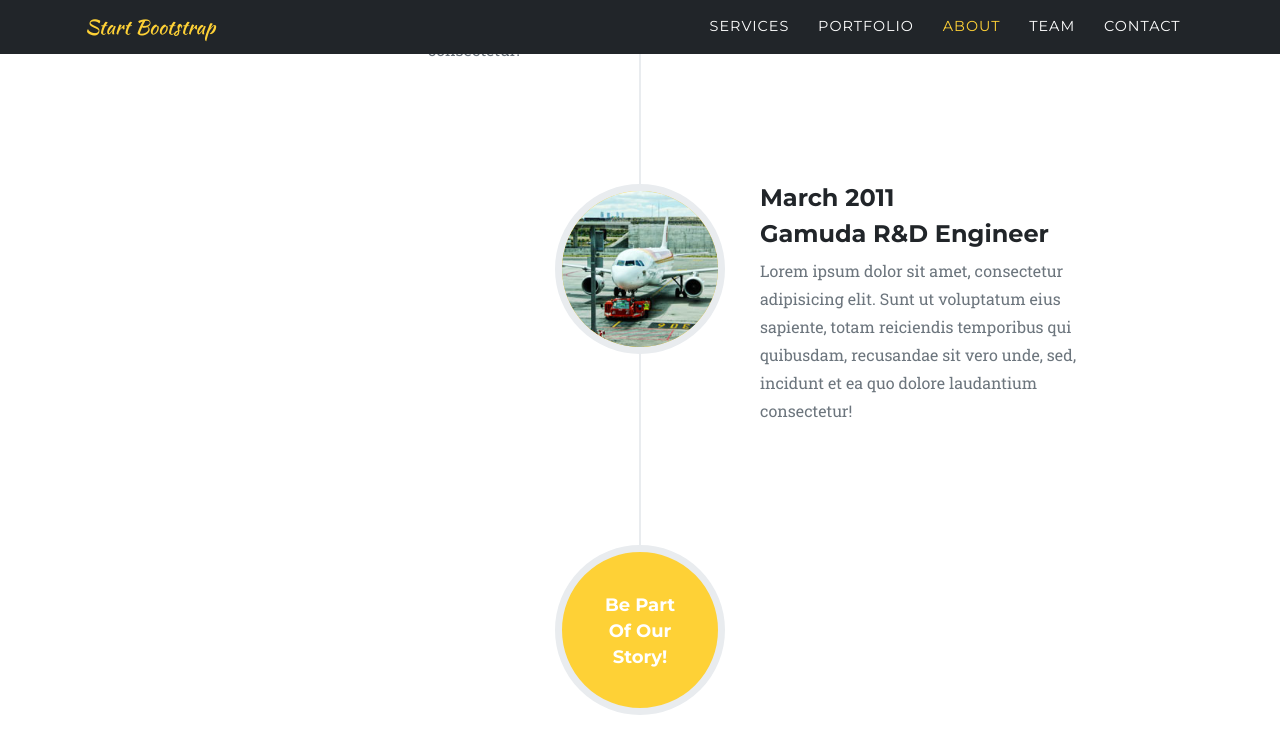
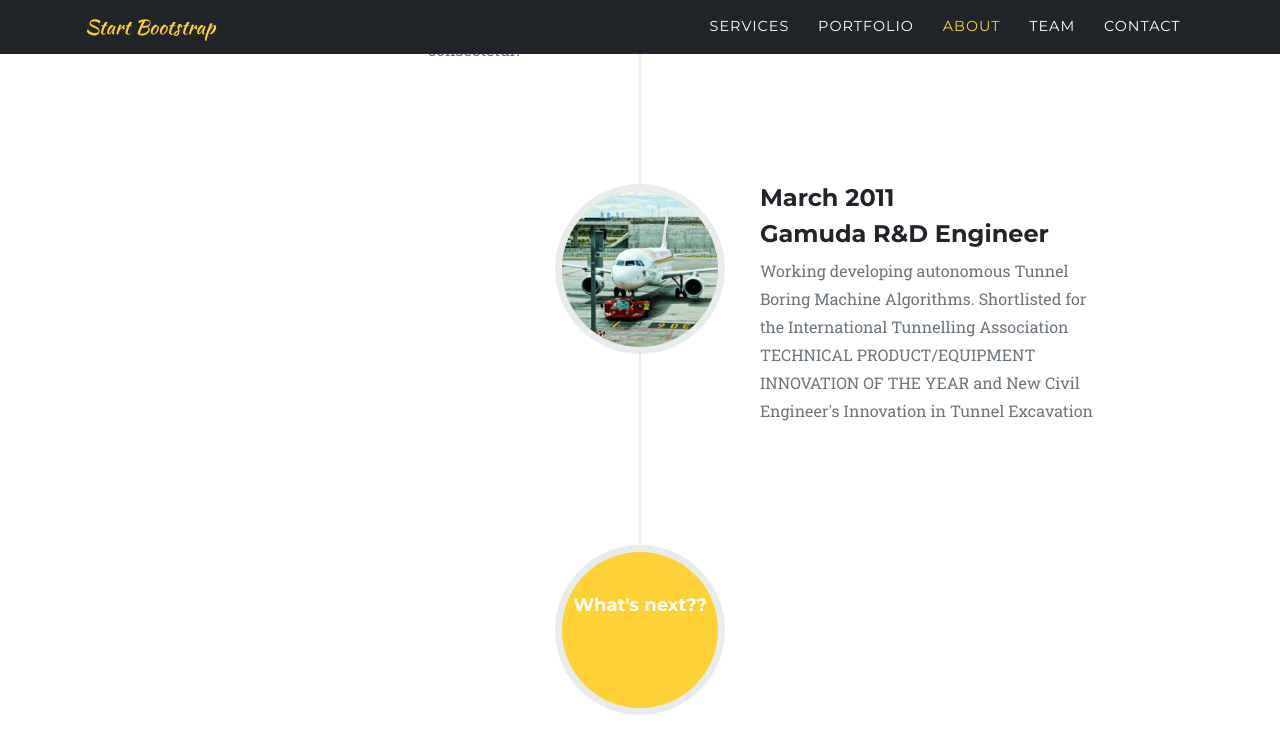
Before and after one commit to limjix/limjix.github.io, a Jekyll site: the page built from index.md, in a window 1280 px wide and 900 px high, scrolled down 3347 px. Shown: the top 754 px of the window. Built offline with Jekyll 4.4.1, drawn with Linux system fonts in a browser that asks for light colours; some web fonts are replaced; some of the changed text lies outside the part shown.

Commit message:
Update home.yml

```diff
--- a/_data/home.yml
+++ b/_data/home.yml
@@ -6,7 +6,7 @@
 
 services:
   heading: What I do
-  subheading: I develop software tools that enhance people's workflow for the better
+  subheading: I develop software tools that enhances people's workflow
   service:
     - icon: fa fa-shopping-cart
       heading: Python/MATLAB
@@ -33,12 +33,10 @@
     - image: img/about/2.jpg
       date: March 2011
       title: Gamuda R&D Engineer
-      text: Lorem ipsum dolor sit amet, consectetur adipisicing elit. Sunt ut voluptatum eius sapiente, totam reiciendis temporibus qui quibusdam, recusandae sit vero unde, sed, incidunt et ea quo dolore laudantium consectetur!
+      text: Working developing autonomous Tunnel Boring Machine Algorithms. Shortlisted for the International Tunnelling Association TECHNICAL PRODUCT/EQUIPMENT INNOVATION OF THE YEAR and New Civil Engineer's Innovation in Tunnel Excavation
 
 
-  end1: Be Part
-  end2: Of Our
-  end3: Story!
+  end1: What's next??
 
 team:
   heading: About Me
```
